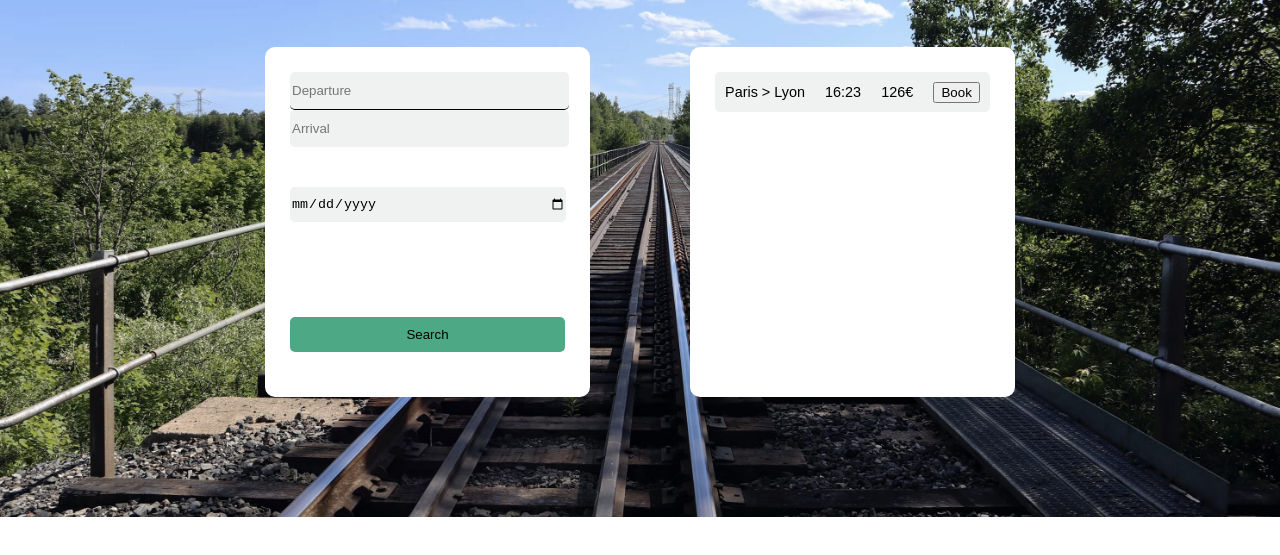
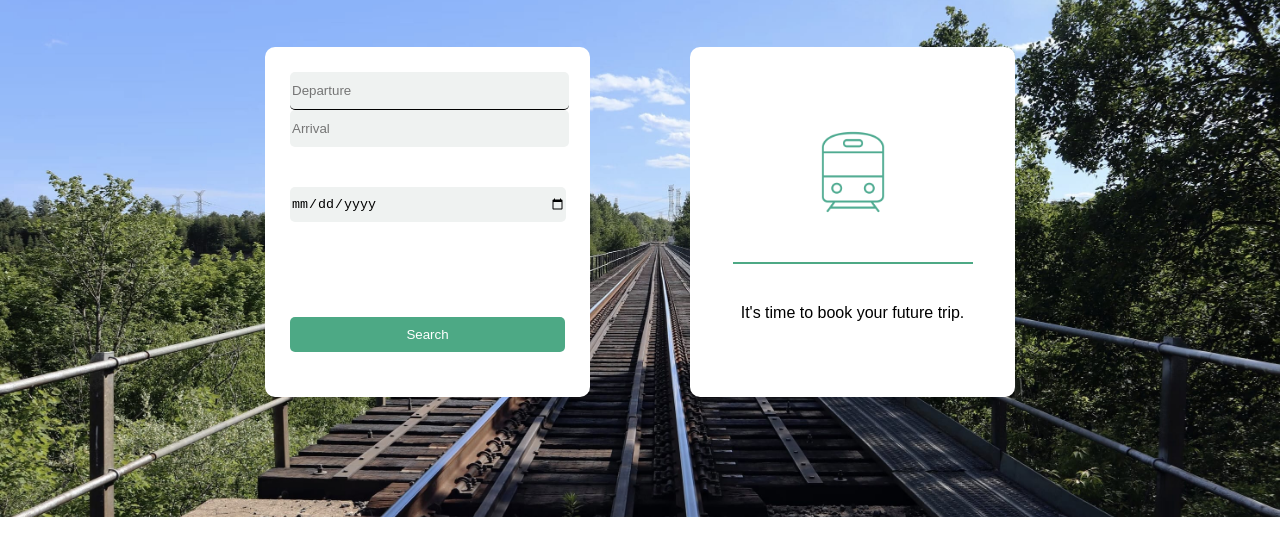
Before and after one commit to 0xhel/Tickethack, a plain HTML site: page FRONTEND/index.html in a window 1280 px wide. Shown: the part 193-748 px from the top of the page. Drawn offline with Linux system fonts and the light colour scheme.

Commit message:
index.html finalisé 1ere version

```diff
--- a/FRONTEND/CSS/style.css
+++ b/FRONTEND/CSS/style.css
@@ -37,9 +37,9 @@ a {
 main {
     background-image: url('../images/background.jpg');
     background-size: cover;
-    background-position: center;
+    background-position: top;
     background-repeat: no-repeat;
-    height: 650px
+    height: 650px;
 }
 
 h1 {
@@ -100,11 +100,28 @@ p {
 #search-btn {
     margin-bottom: 20px;
     background-color: #4DA985;
+    color: white
 }
 
 #search-btn:hover,
 #book-btn:hover {
     background-color: rgba(77, 169, 133, 0.8);
+}
+
+#displaySection {
+    overflow: auto
+}
+
+#defaultDisplay {
+    display: flex;
+    flex-direction: column;
+    align-items: center;
+}
+
+#displaySection p {
+    color: black;
+    font-size: 1em;
+    margin-top: 40px
 }
 
 
@@ -121,4 +138,17 @@ p {
 
 #book-btn {
     background-color: #4DA985;
+    border-radius: 5px;
+    height: 25px;
+    color: white
 }
+
+img {
+    width: 100px;
+    height: 100px;
+    padding-top: 50px;
+    padding-bottom: 40px;
+    padding-right: 70px;
+    padding-left: 70px;
+    border-bottom: solid 2px #4DA985;
+}
--- a/FRONTEND/index.html
+++ b/FRONTEND/index.html
@@ -46,11 +46,17 @@
 
             <div id="displaySection" class="section">
 
-                <div class="voyage">
+                <!--       <div class="voyage">
                     <div>Paris > Lyon</div>
                     <div>16:23</div>
                     <div>126€</div>
-                    <button id="#book-btn">Book</button>
+                    <button id="book-btn">Book</button>
+                </div>   -->
+
+
+                <div id="defaultDisplay">
+                    <img src="images/train.png">
+                    <p>It's time to book your future trip.</p>
                 </div>
 
 
```
